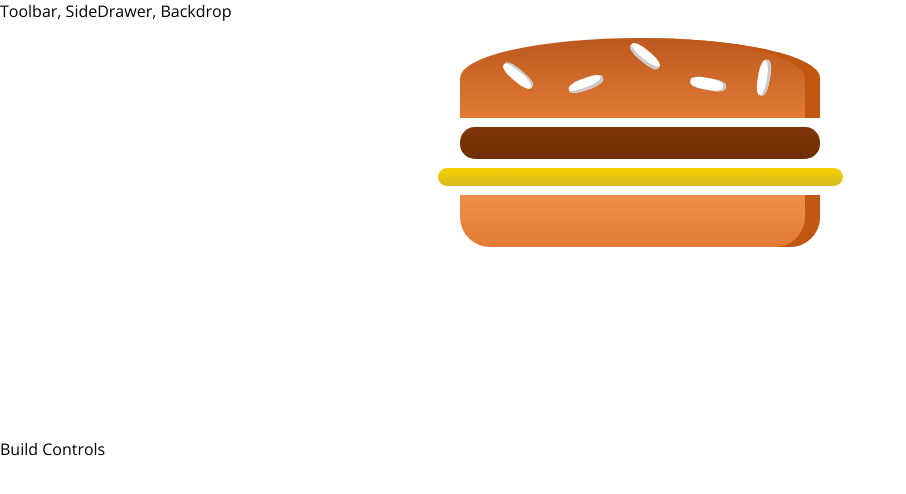
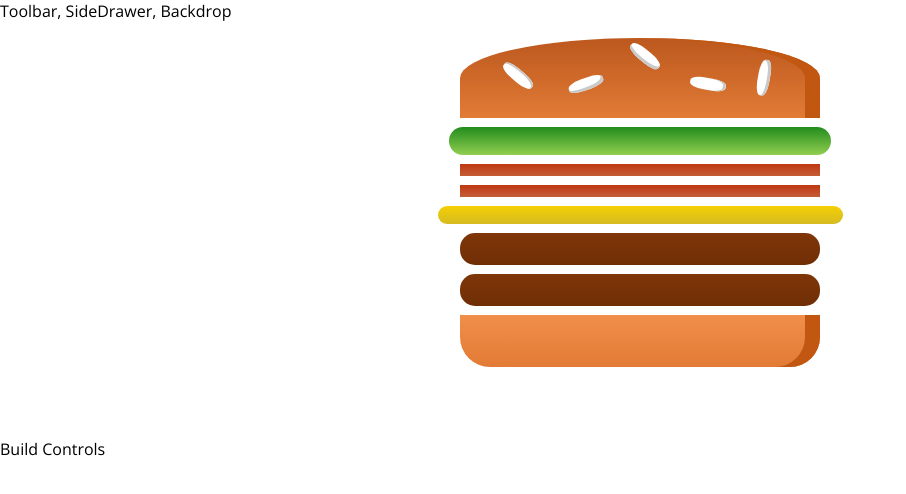
Before and after one commit to lechcirmirakis/burger_configurator, a React (Create React App) app: page / in a window 1280 px wide. Shown: the top 494 px of the page, without its empty margins (0-906 px from the left). Built offline with nearby package versions, Linux system fonts and the light colour scheme.

Commit message:
Outputting Burger Items dynamically

```diff
--- a/src/components/Burger/index.js
+++ b/src/components/Burger/index.js
@@ -2,12 +2,17 @@ import React from "react";
 import { BurgerWrapper } from "./styles";
 import BurgerItem from "./BurgerItem/";
 
-const burger = () => {
+const burger = ({ items }) => {
+  const transformedItems = Object.keys(items).map(itKey => {
+    return [...Array(items[itKey])].map((_, i) => (
+      <BurgerItem key={itKey + i} type={itKey} />
+    ));
+  });
+
   return (
     <BurgerWrapper>
       <BurgerItem type="bread-top"></BurgerItem>
-      <BurgerItem type="meat"></BurgerItem>
-      <BurgerItem type="cheese"></BurgerItem>
+      {transformedItems}
       <BurgerItem type="bread-bottom"></BurgerItem>
     </BurgerWrapper>
   );
--- a/src/containers/BurgerBuilder/index.js
+++ b/src/containers/BurgerBuilder/index.js
@@ -2,10 +2,19 @@ import React, { Component } from "react";
 import Burger from "../../components/Burger";
 
 class BurgerBuilder extends Component {
+  state = {
+    items: {
+      salad: 1,
+      bacon: 2,
+      cheese: 1,
+      meat: 2,
+    },
+  };
+
   render() {
     return (
       <>
-        <Burger />
+        <Burger items={this.state.items} />
         <div>Build Controls</div>
       </>
     );
```
